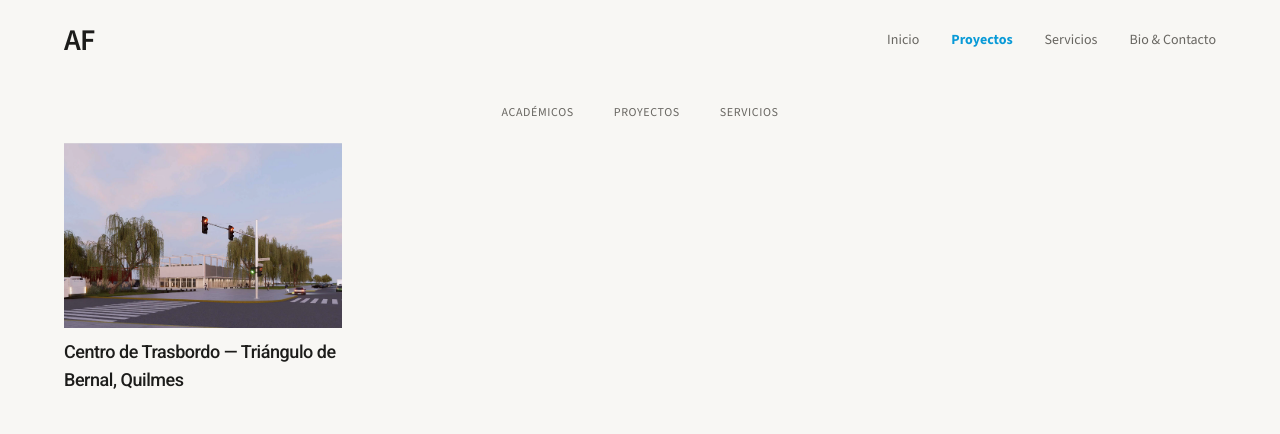
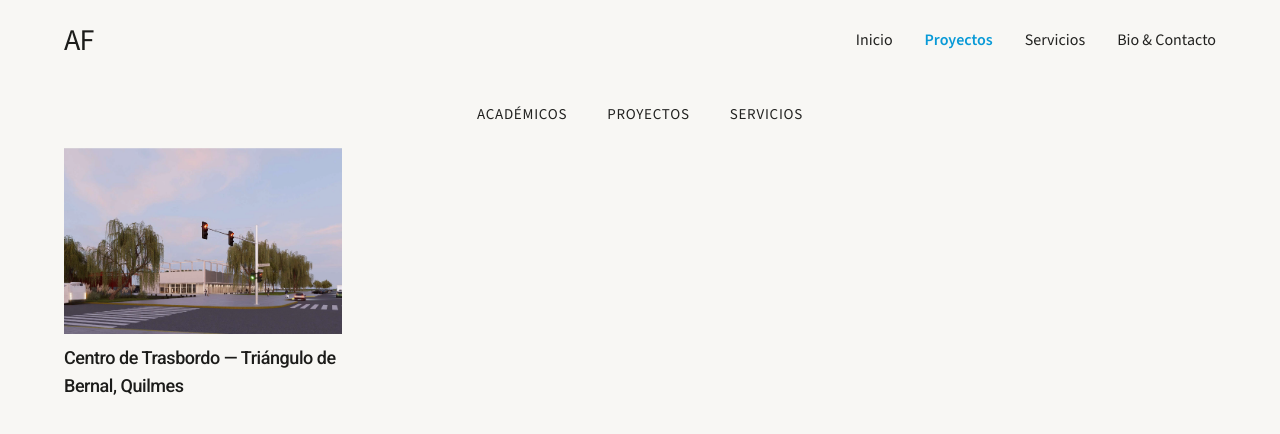
Before and after one commit to AlanAzezian/web-portfolio-agustin, a Next.js app: page /proyectos in a window 1280 px wide. Shown: the top 434 px of the page. Built offline with nearby package versions, Linux system fonts and the light colour scheme.

Commit message:
fix: mejorar contraste y legibilidad con grafito oscuro, aumentar escala de navbar/filtros y calibrar pesos

```diff
--- a/src/components/Navbar.tsx
+++ b/src/components/Navbar.tsx
@@ -112,7 +112,7 @@ function AnimatedLogo() {
     : STATES[step];
 
   return (
-    <Link href="/" aria-label="Agustín Fabrizio" className="font-source-sans font-semibold tracking-tight text-3xl flex relative items-center whitespace-pre">
+    <Link href="/" aria-label="Agustín Fabrizio" className="font-source-sans font-medium font-[500] tracking-tight text-3xl flex relative items-center whitespace-pre">
       <span className="invisible select-none pointer-events-none" aria-hidden="true">Agustín Fabrizio</span>
       <div className="absolute left-0 top-0 flex text-[#1C1C1A]">
         <span>A</span>
@@ -180,10 +180,10 @@ export default function Navbar() {
               <Link
                 key={link.path}
                 href={link.path}
-                className={`font-source-sans text-sm transition-colors duration-200 ${
+                className={`font-source-sans text-sm md:text-base transition-colors duration-200 ${
                   isActive
-                    ? "font-bold font-[700] text-[#099AD7]"
-                    : "font-medium font-[500] text-[#686661] hover:text-[#099AD7]"
+                    ? "font-semibold font-[600] text-[#099AD7]"
+                    : "font-medium font-[500] text-[#222220] hover:text-[#099AD7]"
                 }`}
               >
                 {link.name}
--- a/src/components/ProjectGrid.tsx
+++ b/src/components/ProjectGrid.tsx
@@ -27,10 +27,10 @@ export default function ProjectGrid() {
               key={tag}
               type="button"
               onClick={() => setSelectedTag((curr) => (curr === tag ? null : tag))}
-              className={`text-xs uppercase tracking-wider font-source-sans transition-colors duration-200 cursor-pointer ${
+              className={`text-sm md:text-[15px] uppercase tracking-wider font-source-sans transition-colors duration-200 cursor-pointer ${
                 isSelected
-                  ? "font-bold font-[700] text-[#099AD7]"
-                  : "font-medium font-[500] text-[#686661] hover:text-[#099AD7]"
+                  ? "font-semibold font-[600] text-[#099AD7]"
+                  : "font-medium font-[500] text-[#222220] hover:text-[#099AD7]"
               }`}
             >
               {tag}
```
